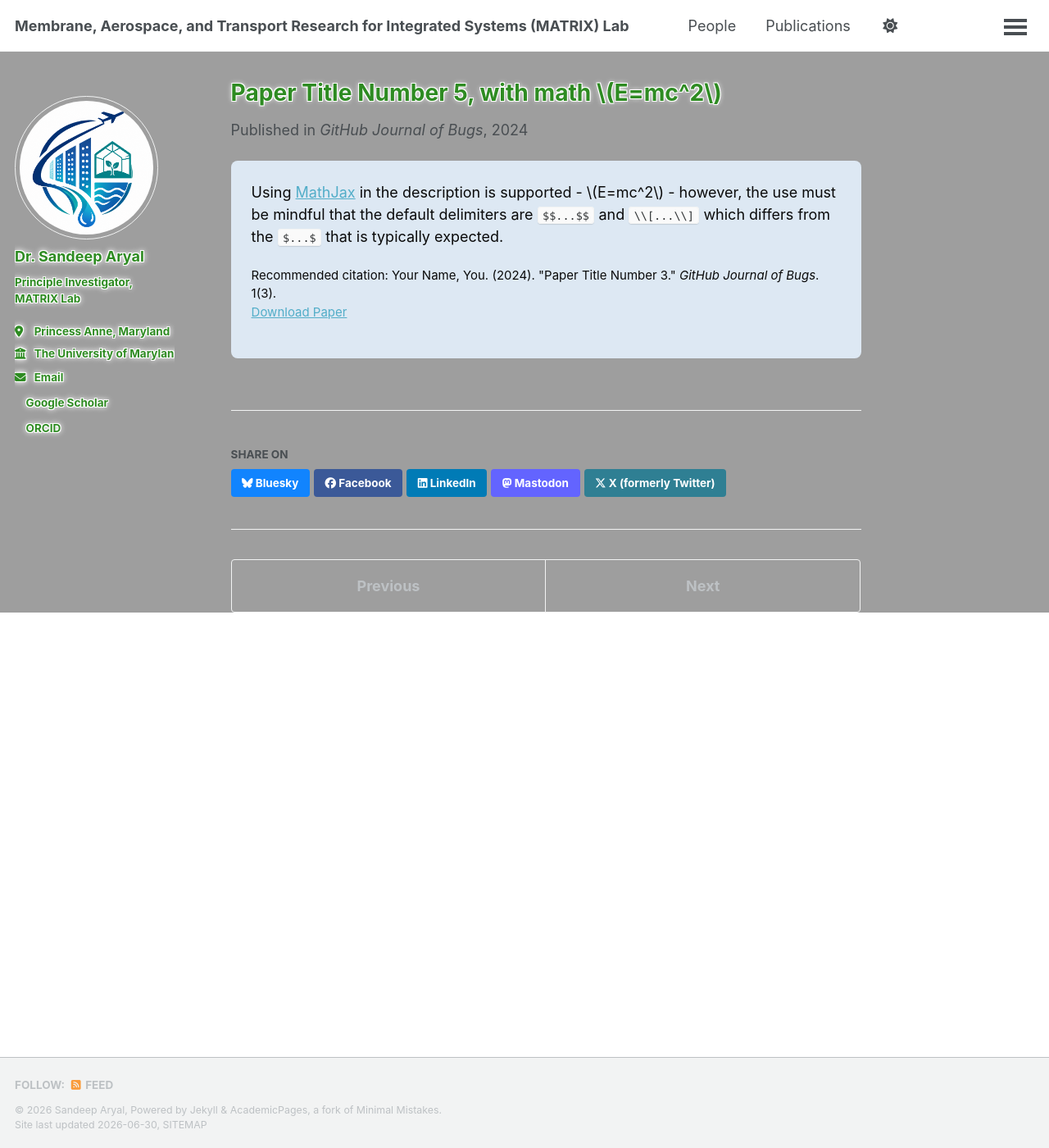
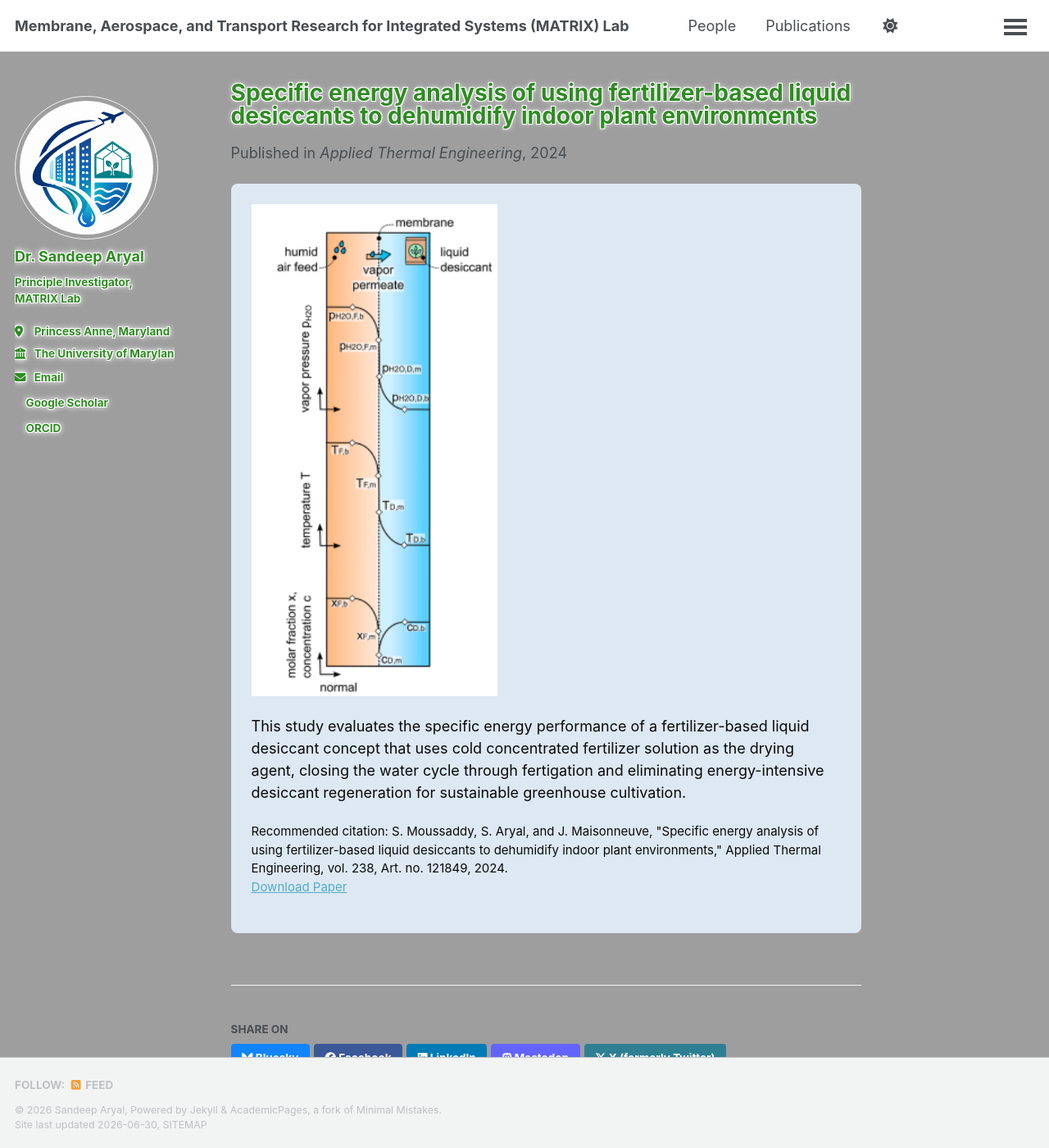
Before and after one commit to saryal111/saryal111.github.io, a Jekyll site: the page built from _publications/2025-06-08-paper-title-number-5.md, in a window 1280 px wide and 1400 px high. Shown: the whole window at 82% size. Built offline with Jekyll 4.4.1, drawn with Linux system fonts in a browser that asks for light colours; a style sheet for code colours, icons or effects is not loaded.

Commit message:
Update 2025-06-08-paper-title-number-5.md

```diff
--- a/_publications/2025-06-08-paper-title-number-5.md
+++ b/_publications/2025-06-08-paper-title-number-5.md
@@ -1,13 +1,14 @@
 ---
-title: "Paper Title Number 5, with math $$E=mc^2$$"
+title: "Specific energy analysis of using fertilizer-based liquid desiccants to dehumidify indoor plant environments"
 collection: publications
-category: conferences
-permalink: /publication/2024-02-17-paper-title-number-4
-excerpt: 'This paper is about a famous math equation, $$E=mc^2$$'
-date: 2024-02-17
-venue: 'GitHub Journal of Bugs'
-paperurl: 'https://academicpages.github.io/files/paper3.pdf'
-citation: 'Your Name, You. (2024). &quot;Paper Title Number 3.&quot; <i>GitHub Journal of Bugs</i>. 1(3).'
+category: manuscripts
+permalink: /publication/2024-specific-energy-analysis
+excerpt: '<img src="/images/pub5.png" width="250">'
+date: 2024-01-01
+venue: 'Applied Thermal Engineering'
+paperurl: ''
+citation: 'S. Moussaddy, S. Aryal, and J. Maisonneuve, &quot;Specific energy analysis of using fertilizer-based liquid desiccants to dehumidify indoor plant environments,&quot; Applied Thermal Engineering, vol. 238, Art. no. 121849, 2024.'
 ---
+<img src="/images/pub5.png" width="300"><br>
 
-Using [MathJax](https://www.mathjax.org/) in the description is supported - $$E=mc^2$$ - however, the use must be mindful that the default delimiters are `$$...$$` and `\\[...\\]` which differs from the `$...$` that is typically expected.
+This study evaluates the specific energy performance of a fertilizer-based liquid desiccant concept that uses cold concentrated fertilizer solution as the drying agent, closing the water cycle through fertigation and eliminating energy-intensive desiccant regeneration for sustainable greenhouse cultivation.
```
